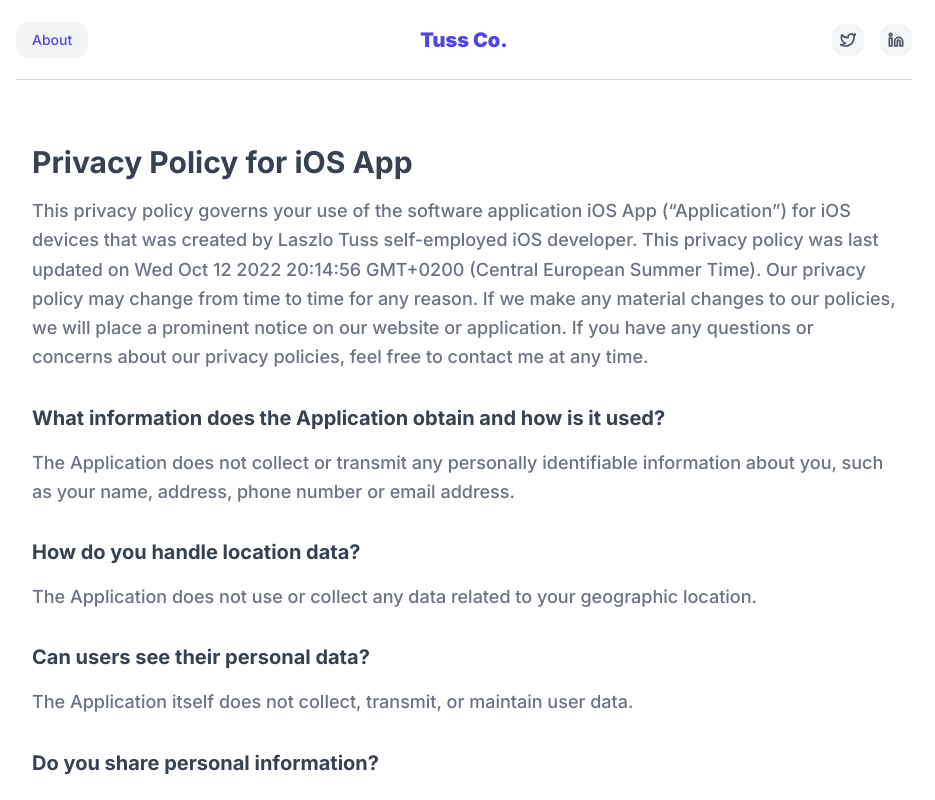
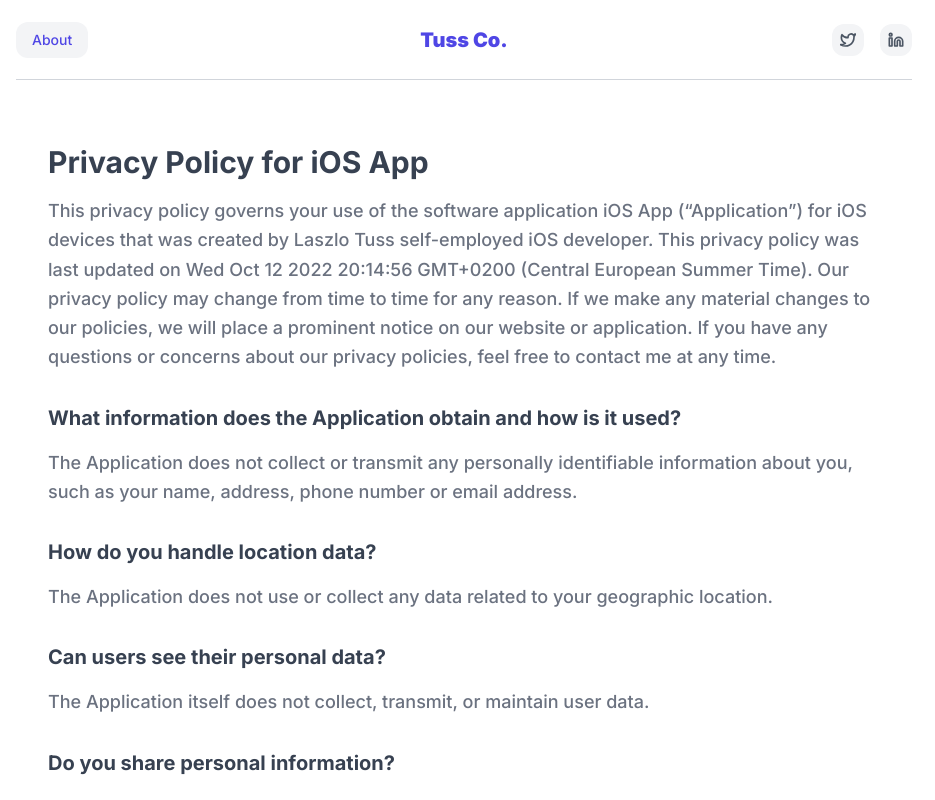
Before and after one commit to szalaybalazs/tussco, a Next.js app: page /privacy-policy/1 in a window 1280 px wide. Shown: the whole page, without its empty margins (176-1111 px from the left). Built offline with nearby package versions, Linux system fonts and the light colour scheme.

Commit message:
privacy padding

```diff
--- a/src/app/privacy-policy/PrivacyPolicy.tsx
+++ b/src/app/privacy-policy/PrivacyPolicy.tsx
@@ -8,7 +8,7 @@
   app = "iOS App",
 }) => {
   return (
-    <div className="flex-1 px-4 max-w-4xl w-full mx-auto pt-16 text-lg font-medium text-gray-500 leading-relaxed mb-24">
+    <div className="flex-1 px-8 max-w-4xl w-full mx-auto pt-16 text-lg font-medium text-gray-500 leading-relaxed mb-24">
       <h1 className="font-bold text-3xl text-gray-700">
         Privacy Policy for {app}
       </h1>
```
